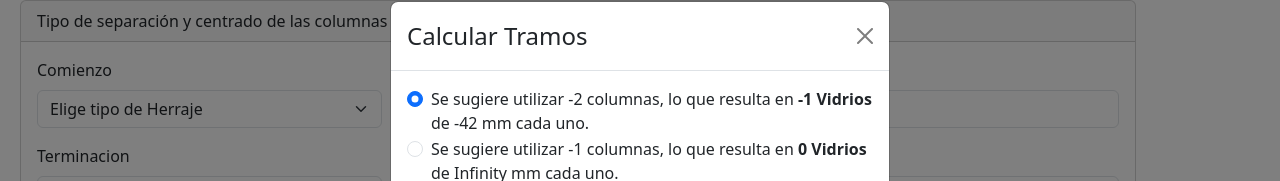
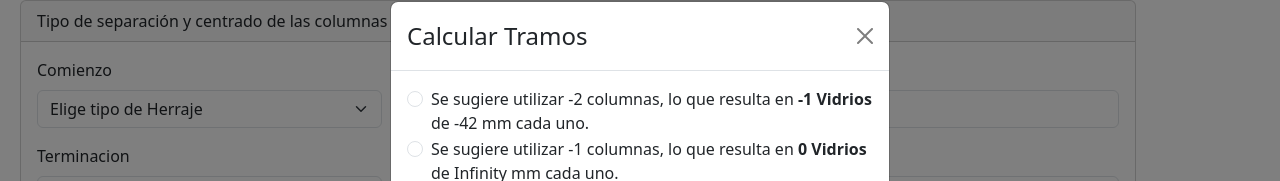
Before and after one commit to Juanjgw/era, a React (Create React App) app: page / in a window 1280 px wide. Both pictures are taken after a click on the button "Calcular". Shown: the part 237-418 px from the top of the page. Built offline with nearby package versions, Linux system fonts and the light colour scheme.

Commit message:
se armo modal para elegir cantidad de vidrios

```diff
--- a/src/componentes/formCantidadTramos.jsx
+++ b/src/componentes/formCantidadTramos.jsx
@@ -56,6 +56,9 @@ const FormCantidadTramos = ({ params, open, handleClose, handleSubmit, ...props
         setLongitud_baranda(longitud_baranda_calculada);
 
         switch (optionSelected) {
+          case "1":
+            params.cantidadTramos = 1;
+
           case "2":
             params.cantidadTramos = 2;
             break;
@@ -63,7 +66,7 @@ const FormCantidadTramos = ({ params, open, handleClose, handleSubmit, ...props
             params.cantidadTramos = 3;
             break;
           default:
-            params.cantidadTramos = 1;
+            params.cantidadTramos = 5;
             break;
         }
         break;
@@ -84,6 +87,10 @@ const FormCantidadTramos = ({ params, open, handleClose, handleSubmit, ...props
 
   const handleChange = (event) => {
     const { value } = event.target;
+    console.log("Valor seleccionado:", value); // Imprime el valor del radio propuesta1
+
+    // Aquí puedes realizar cualquier otra acción con el valor seleccionado
+
     setOptionSelected(value);
   };
 
@@ -107,8 +114,8 @@ const FormCantidadTramos = ({ params, open, handleClose, handleSubmit, ...props
       </span>
     }
     name="radioGroup"
-    value="1"
-    checked={optionSelected === "1"}
+    value={cantidad_columnas-1}
+    checked={optionSelected === "2"}
     onChange={handleChange}
   />
   <Form.Check
@@ -122,7 +129,7 @@ const FormCantidadTramos = ({ params, open, handleClose, handleSubmit, ...props
       </span>
     }
     name="radioGroup"
-    value="2"
+    value={cantidad_columnas}
     checked={optionSelected === "2"}
     onChange={handleChange}
   />
@@ -137,7 +144,7 @@ const FormCantidadTramos = ({ params, open, handleClose, handleSubmit, ...props
       </span>
     }
     name="radioGroup"
-    value="3"
+    value= {cantidad_columnas + 1}
     checked={optionSelected === "3"}
     onChange={handleChange}
   />
@@ -147,4 +154,5 @@ const FormCantidadTramos = ({ params, open, handleClose, handleSubmit, ...props
   );
 };
 
+
 export default FormCantidadTramos;
```
